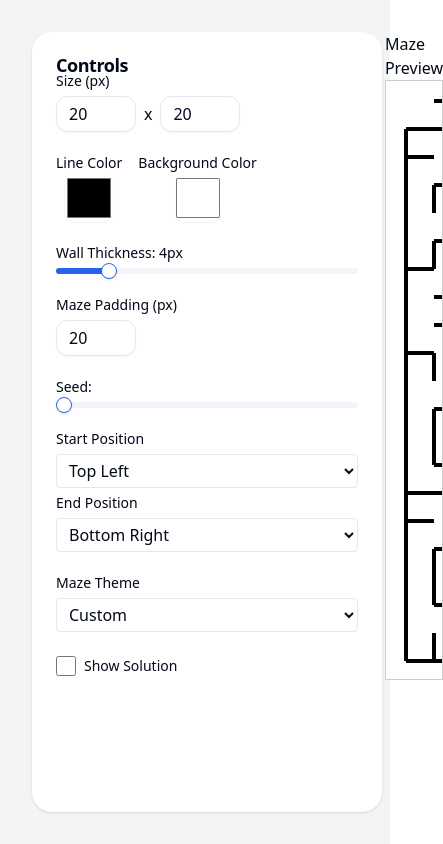
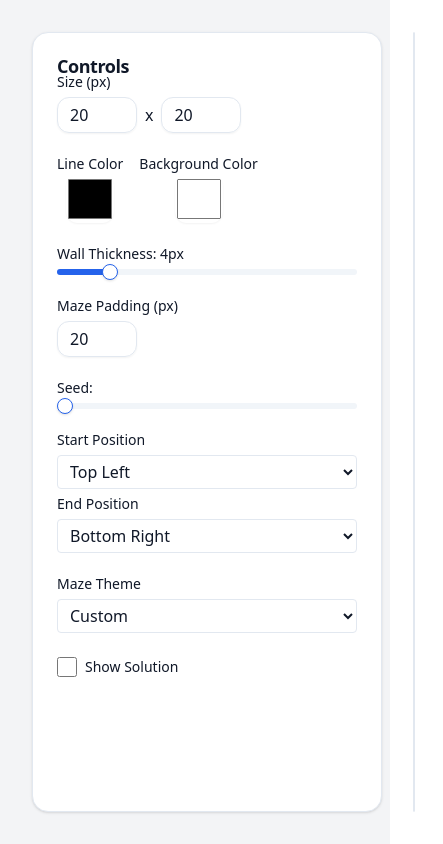
Before and after one commit to maxfahl/Labyrinths, a React (Vite) app: page / in a window 390 px wide. Shown: the whole page, 443 px wide, since content can reach past the window. Built offline with nearby package versions, Linux system fonts and the light colour scheme.

Commit message:
Refactor ControlsPanel and MazePreview components: enhance styling with ShadCN UI components and Tailwind CSS, improve SVG rendering for maze previews with responsive sizing, and ensure accessibility compliance. Update .notes/prd.md to reflect progress in Phase 3.

```diff
--- a/components/ControlsPanel.tsx
+++ b/components/ControlsPanel.tsx
@@ -32,7 +32,7 @@ const MAZE_THEMES = [
 
 function ControlsPanel({ options, setOptions }: ControlsPanelProps) {
   return (
-    <Card className="w-full h-full flex flex-col">
+    <Card className="w-full h-full flex flex-col bg-white text-gray-900 border shadow rounded-2xl">
       <CardHeader>
         <CardTitle>{'Controls'}</CardTitle>
       </CardHeader>
--- a/components/MazePreview.tsx
+++ b/components/MazePreview.tsx
@@ -1,3 +1,4 @@
+import { Card, CardContent } from "@/components/ui/card";
 import React, { useMemo } from 'react';
 import { MazeOptions } from '../App';
 import { generateSquareMaze } from '../maze/generateSquareMaze';
@@ -5,8 +6,6 @@ import { generateSquareMaze } from '../maze/generateSquareMaze';
 interface MazePreviewProps {
   options: MazeOptions;
 }
-
-const BASE_SVG_SIZE = 600;
 
 const MazePreview: React.FC<MazePreviewProps> = ({ options }) => {
   // Memoize maze generation so toggling showSolution does not regenerate the maze
@@ -33,27 +32,31 @@ const MazePreview: React.FC<MazePreviewProps> = ({ options }) => {
     );
   }
 
-  // Cell size is determined by SVG size / cell count
-  const CELL_SIZE = Math.min(
-    (BASE_SVG_SIZE - 2 * (options.svgPadding ?? 20)) / options.width,
-    (BASE_SVG_SIZE - 2 * (options.svgPadding ?? 20)) / options.height
-  );
-  const padding = options.svgPadding ?? 20;
-  const fontSize = 16;
+  // Responsive SVG sizing: fill available space, keep square aspect ratio
+  // We'll use a container div with aspect-square and w-full h-full
 
   return (
-    <section className="flex-1 min-w-0 h-full flex flex-col items-center justify-start bg-none border-none shadow-none p-0">
-      <h2 style={{ fontSize }}>{'Maze Preview'}</h2>
+    <Card className="w-full h-full bg-white border rounded-2xl shadow-xl flex items-center justify-center p-0 overflow-hidden">
+      <CardContent className="flex flex-col items-center justify-start w-full h-full p-0">
+        <div className="w-full h-full flex-1 flex items-center justify-center aspect-square max-h-full max-w-full">
           <svg
-        width={BASE_SVG_SIZE}
-        height={BASE_SVG_SIZE}
-        style={{ background: options.bgColor, display: 'block', maxWidth: '100%', border: '1px solid #ccc' }}
+            viewBox={`0 0 ${options.width * 20 + 2 * (options.svgPadding ?? 20)} ${options.height * 20 + 2 * (options.svgPadding ?? 20)}`}
+            width="100%"
+            height="100%"
+            style={{ background: options.bgColor, display: 'block', maxWidth: '100%', maxHeight: '100%', border: '1px solid #ccc', height: '100%', width: '100%' }}
             role="img"
             aria-label="Maze Preview"
+            preserveAspectRatio="xMidYMid meet"
           >
             {/* No grid overlay */}
             {/* Draw maze walls */}
-        {maze.walls.map((wall, i) => {
+            {(() => {
+              // Calculate cell size based on SVG viewBox
+              const padding = options.svgPadding ?? 20;
+              const cellW = (options.width > 0) ? ((options.width * 20) / options.width) : 20;
+              const cellH = (options.height > 0) ? ((options.height * 20) / options.height) : 20;
+              const CELL_SIZE = Math.min(cellW, cellH);
+              return maze.walls.map((wall, i) => {
                 const baseX = wall.x * CELL_SIZE + padding;
                 const baseY = wall.y * CELL_SIZE + padding;
                 let x1 = baseX, y1 = baseY, x2 = baseX, y2 = baseY;
@@ -77,18 +80,27 @@ const MazePreview: React.FC<MazePreviewProps> = ({ options }) => {
                 }
                 const wallColor = options.lineColor;
                 return <line key={i} x1={x1} y1={y1} x2={x2} y2={y2} stroke={wallColor} strokeWidth={options.wallThickness} />;
-        })}
+              });
+            })()}
             {/* Draw solution path if enabled */}
-        {options.showSolution && maze.solution.length > 1 && (
+            {options.showSolution && maze.solution.length > 1 && (() => {
+              const padding = options.svgPadding ?? 20;
+              const cellW = (options.width > 0) ? ((options.width * 20) / options.width) : 20;
+              const cellH = (options.height > 0) ? ((options.height * 20) / options.height) : 20;
+              const CELL_SIZE = Math.min(cellW, cellH);
+              return (
                 <polyline
                   fill="none"
                   stroke="red"
                   strokeWidth={options.wallThickness}
                   points={maze.solution.map(pos => `${pos.x * CELL_SIZE + CELL_SIZE / 2 + padding},${pos.y * CELL_SIZE + CELL_SIZE / 2 + padding}`).join(' ')}
                 />
-        )}
+              );
+            })()}
           </svg>
-    </section>
+        </div>
+      </CardContent>
+    </Card>
   );
 };
 
```
Lines whose indentation alone changed are shown as unchanged.
